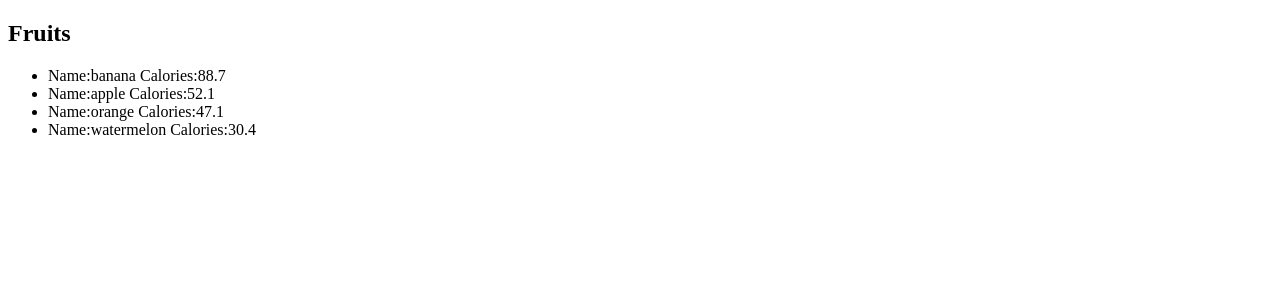
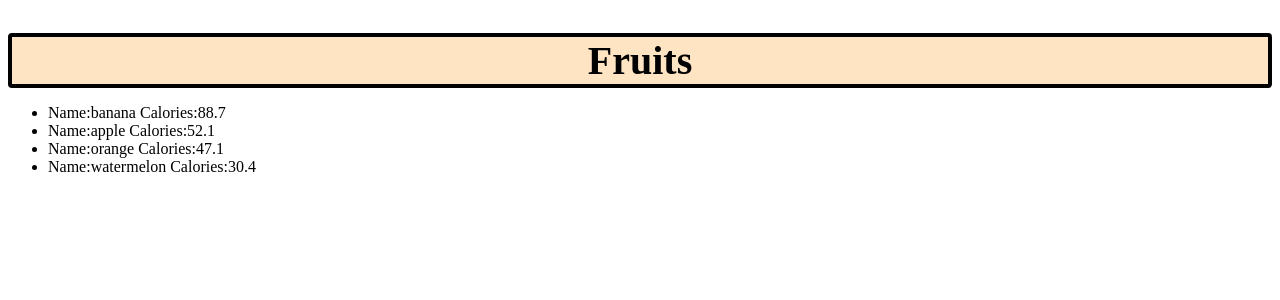
Before and after one commit to benshabbat/TutorialReact, a React (Vite) app in the folder my-react-app/: page / in a window 1280 px wide. Shown: the top 300 px of the page. Built offline with nearby package versions, Linux system fonts and the light colour scheme.

Commit message:
style for list category

```diff
--- a/my-react-app/src/components/List.jsx
+++ b/my-react-app/src/components/List.jsx
@@ -13,8 +13,8 @@ const List = (props) => {
   });
   return (
     <>
-      <h2>{itemCategory}</h2>
-      <ul>{listItems}</ul>
+      <h2 className="list-category">{itemCategory}</h2>
+      <ul className="list-items">{listItems}</ul>
     </>
   );
 };
--- a/my-react-app/src/index.css
+++ b/my-react-app/src/index.css
@@ -1,4 +1,4 @@
-.card{
+.card {
   border: 5px solid blue;
   border-radius: 10px;
   box-shadow: 5px 5px 5px rgba(10, 10, 10, 0.288);
@@ -8,19 +8,28 @@
   max-width: 250px;
   display: inline-block;
 }
-.card .card-img{
+.card .card-img {
   width: 60%;
   height: auto;
   border-radius: 20%;
   margin-bottom: 10px;
 }
-.card .card-img{
+.card .card-img {
   font-family: Arial, Helvetica, sans-serif;
   margin: 0;
   color: hsl(0, 0%, 10%);
 }
-.card .card-text{
+.card .card-text {
   font-family: Arial, Helvetica, sans-serif;
   margin: 0;
   color: hsl(0, 0%, 30%);
 }
+
+.list-category {
+  font-size: 2.5em;
+  text-align: center;
+  background-color: bisque;
+  border: 4px solid;
+  border-radius: 4px;
+  margin-bottom: 8px;
+}
```
Lines whose indentation alone changed are shown as unchanged.
